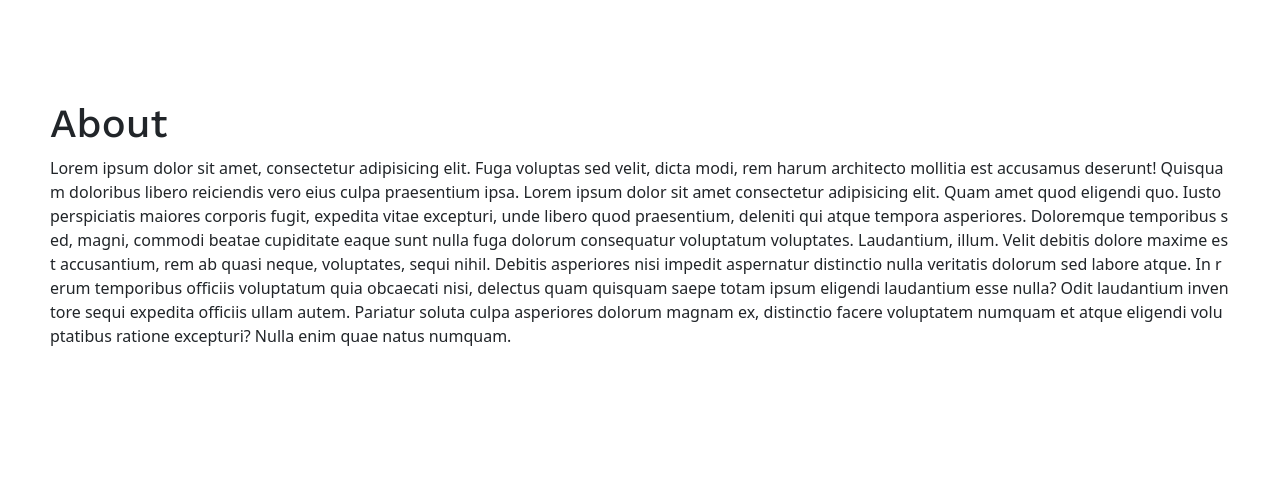
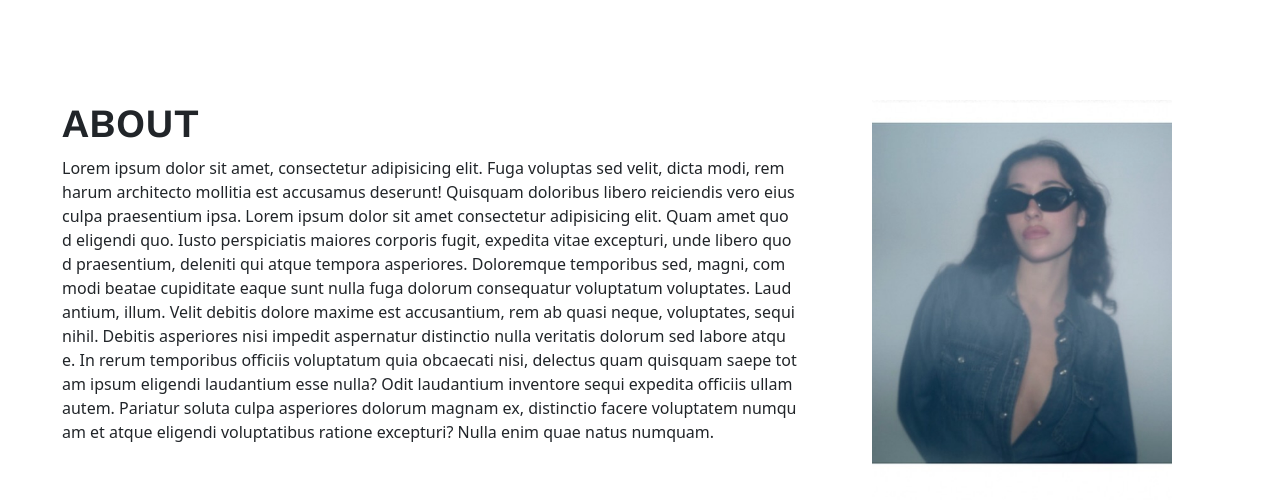
Before and after one commit to ebanchik/dima-studio-v2, a React (Vite) app: page /about in a window 1280 px wide. Shown: the top 504 px of the page. Built offline with nearby package versions, Linux system fonts and the light colour scheme.

Commit message:
organize about page and add photo

```diff
--- a/src/About.jsx
+++ b/src/About.jsx
@@ -1,12 +1,20 @@
-
 export function About() {
   return (
-      <div className="page about-page">
-        <h1>About</h1>
-        <p>Lorem ipsum dolor sit amet, consectetur adipisicing elit. Fuga voluptas sed velit, dicta modi, rem harum architecto mollitia est accusamus deserunt! Quisquam doloribus libero reiciendis vero eius culpa praesentium ipsa. Lorem ipsum dolor sit amet consectetur adipisicing elit. Quam amet quod eligendi quo. Iusto perspiciatis maiores corporis fugit, expedita vitae excepturi, unde libero quod praesentium, deleniti qui atque tempora asperiores.
-        Doloremque temporibus sed, magni, commodi beatae cupiditate eaque sunt nulla fuga dolorum consequatur voluptatum voluptates. Laudantium, illum. Velit debitis dolore maxime est accusantium, rem ab quasi neque, voluptates, sequi nihil.
-        Debitis asperiores nisi impedit aspernatur distinctio nulla veritatis dolorum sed labore atque. In rerum temporibus officiis voluptatum quia obcaecati nisi, delectus quam quisquam saepe totam ipsum eligendi laudantium esse nulla?
-        Odit laudantium inventore sequi expedita officiis ullam autem. Pariatur soluta culpa asperiores dolorum magnam ex, distinctio facere voluptatem numquam et atque eligendi voluptatibus ratione excepturi? Nulla enim quae natus numquam.</p>
+    <div className="page about-page">
+      <div className="container">
+        <div className="row">
+          <div className="col-md-8">
+            <h1 className="about-title">ABOUT</h1>
+            <p className="about-text">Lorem ipsum dolor sit amet, consectetur adipisicing elit. Fuga voluptas sed velit, dicta modi, rem harum architecto mollitia est accusamus deserunt! Quisquam doloribus libero reiciendis vero eius culpa praesentium ipsa. Lorem ipsum dolor sit amet consectetur adipisicing elit. Quam amet quod eligendi quo. Iusto perspiciatis maiores corporis fugit, expedita vitae excepturi, unde libero quod praesentium, deleniti qui atque tempora asperiores.
+            Doloremque temporibus sed, magni, commodi beatae cupiditate eaque sunt nulla fuga dolorum consequatur voluptatum voluptates. Laudantium, illum. Velit debitis dolore maxime est accusantium, rem ab quasi neque, voluptates, sequi nihil.
+            Debitis asperiores nisi impedit aspernatur distinctio nulla veritatis dolorum sed labore atque. In rerum temporibus officiis voluptatum quia obcaecati nisi, delectus quam quisquam saepe totam ipsum eligendi laudantium esse nulla?
+            Odit laudantium inventore sequi expedita officiis ullam autem. Pariatur soluta culpa asperiores dolorum magnam ex, distinctio facere voluptatem numquam et atque eligendi voluptatibus ratione excepturi? Nulla enim quae natus numquam.</p>
+          </div>
+          <div className="col-md-4">
+            <img src="assets/anika-pfp.jpeg" alt="Description" className="about-photo" />
+          </div>
+        </div>
       </div>
-  )
+    </div>
+  );
 }
--- a/src/App.css
+++ b/src/App.css
@@ -6,6 +6,12 @@
 @font-face {
   font-family: 'Work Sans';
   src: url('/assets/WorkSans-VariableFont_wght.ttf');
+  font-style: normal;
+}
+
+@font-face {
+  font-family: 'Work Sans Semi';
+  src: url('/assets/WorkSans-SemiBold.ttf');
   font-style: normal;
 }
 
@@ -122,6 +128,16 @@ nav a {
 
 }
 
+.about-title {
+  font-family: 'Work Sans Semi';
+}
+
+.about-photo {
+  width: 300px; /* Set the fixed width */
+  height: 400px; /* Set the fixed height */
+  object-fit: cover; /* Optional: this will ensure the image covers the area without distorting its aspect ratio */
+  margin-left: 50px;
+}
 
 .page {
   position: absolute;
```
Also changed, not shown: public/assets/WorkSans-SemiBold.ttf (added), public/assets/anika-pfp.jpeg (added).
